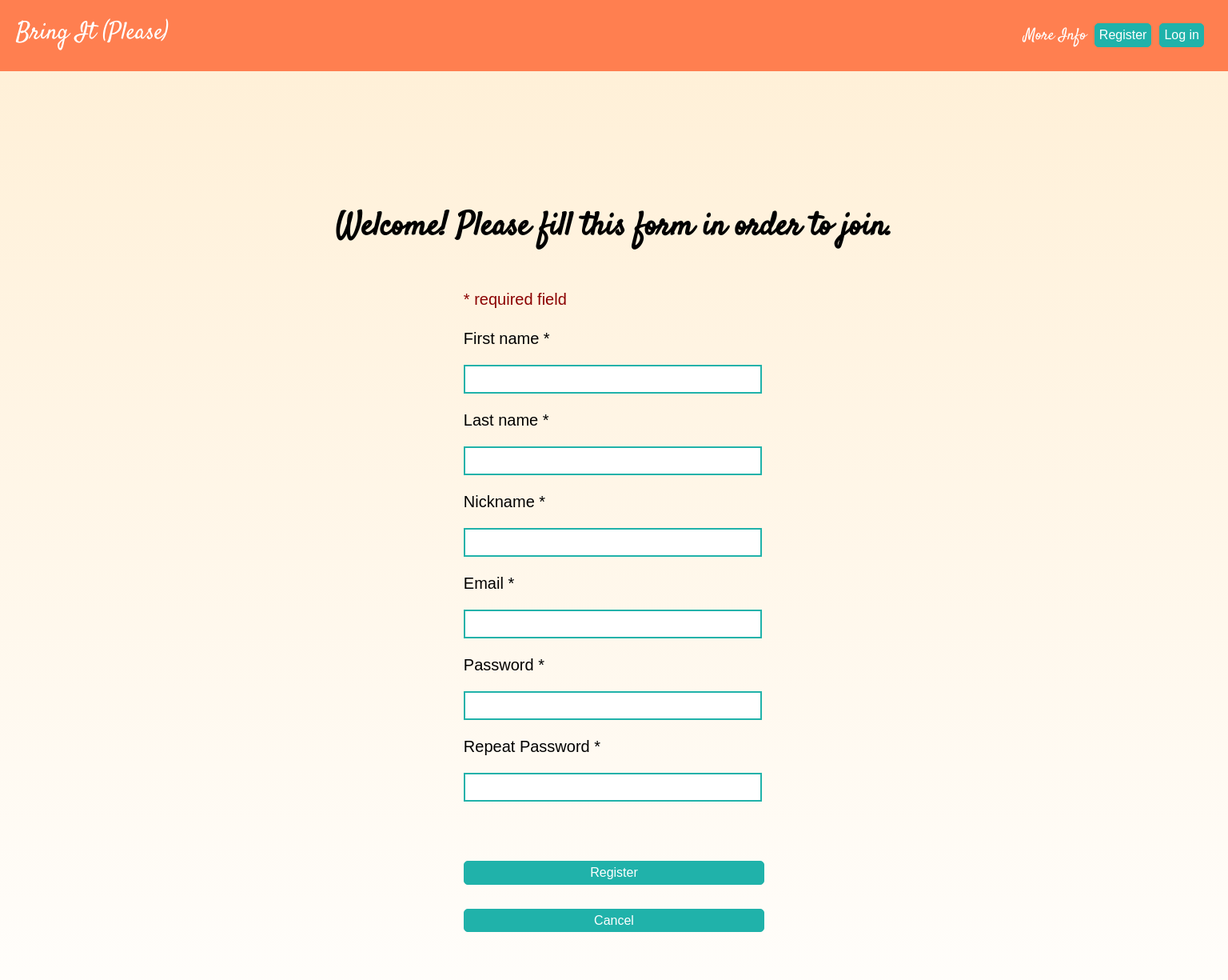
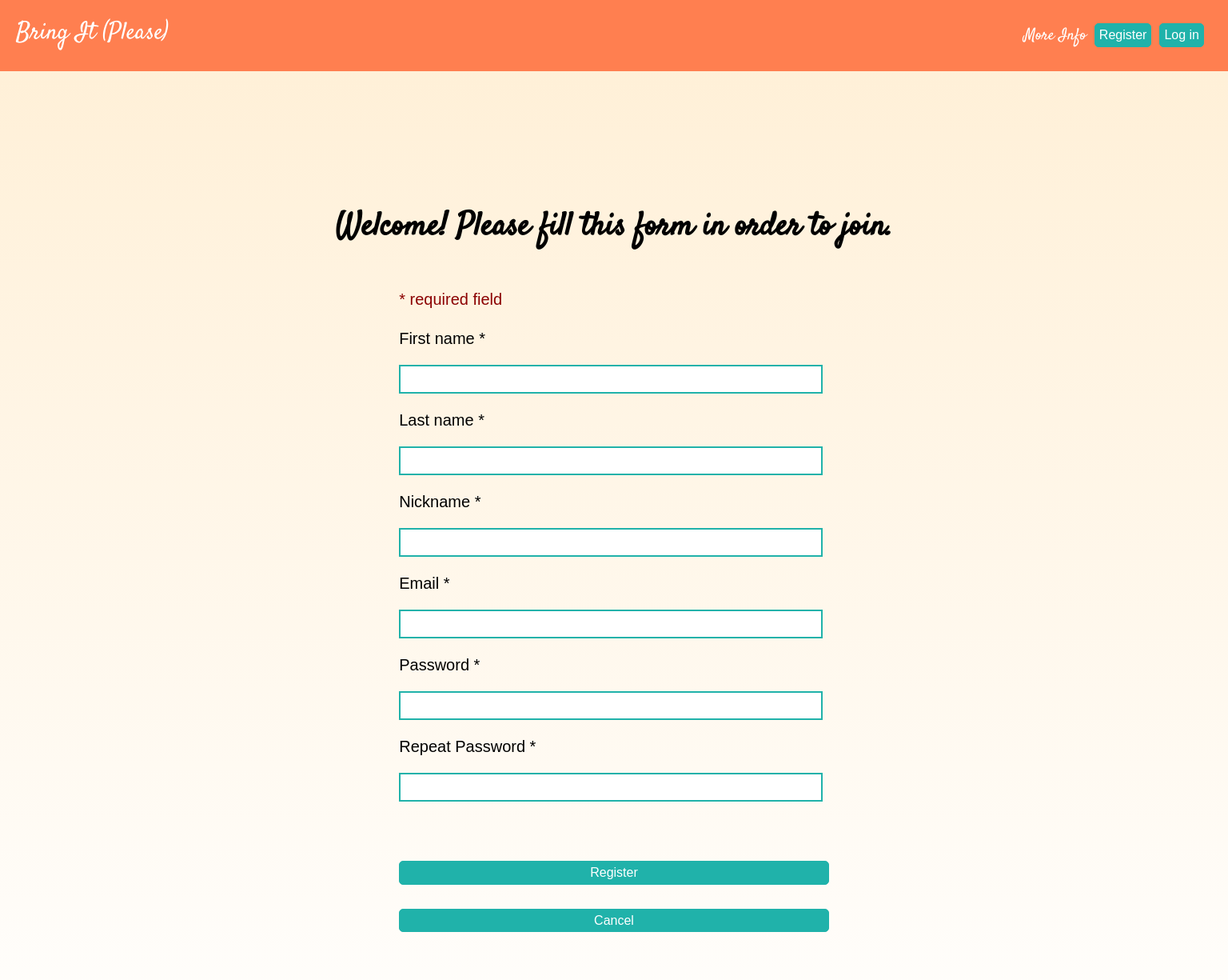
Before and after one commit to FedeColap/bring-it-client, a React (Create React App) app: page /register in a window 1536 px wide. Shown: the top 1225 px of the page at 80% size. Built offline with nearby package versions, Linux system fonts and the light colour scheme; no server answers.

Commit message:
styling complete

```diff
--- a/src/mainForm2.css
+++ b/src/mainForm2.css
@@ -1,4 +1,4 @@
-.registration__hint {
+.registration__hint, .red {
     color: DarkRed ;
 }
 main {
@@ -74,13 +74,13 @@ section a {
 /* for computers */
 @media screen and (min-width: 1400px) {
   fieldset {
-    width: 35%;
+    width: 50%;
 
   }
   section a {
-    width: 35%;
+    width: 50%;
 }
     .butSub {
-        width: 35%;
+        width: 50%;
     }
 }
```
